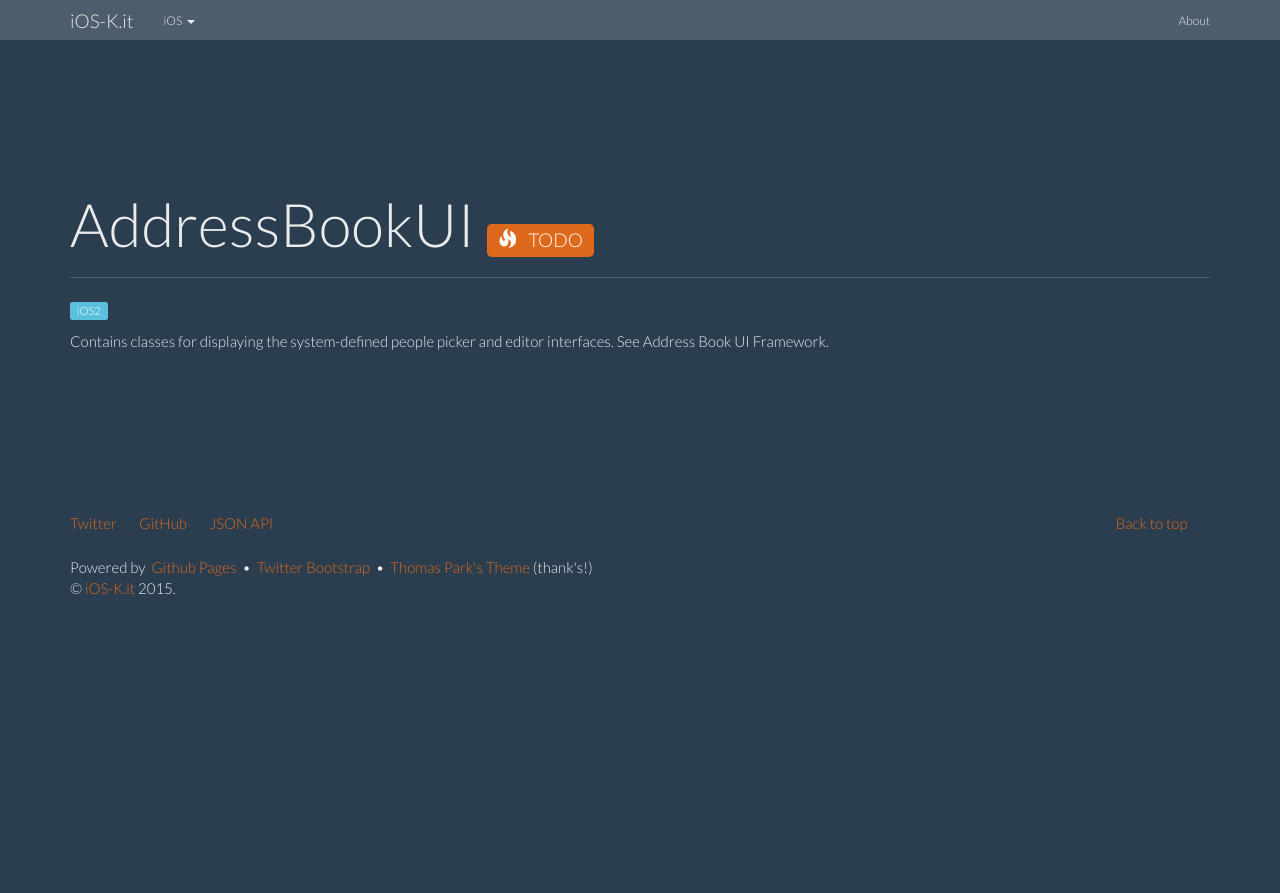
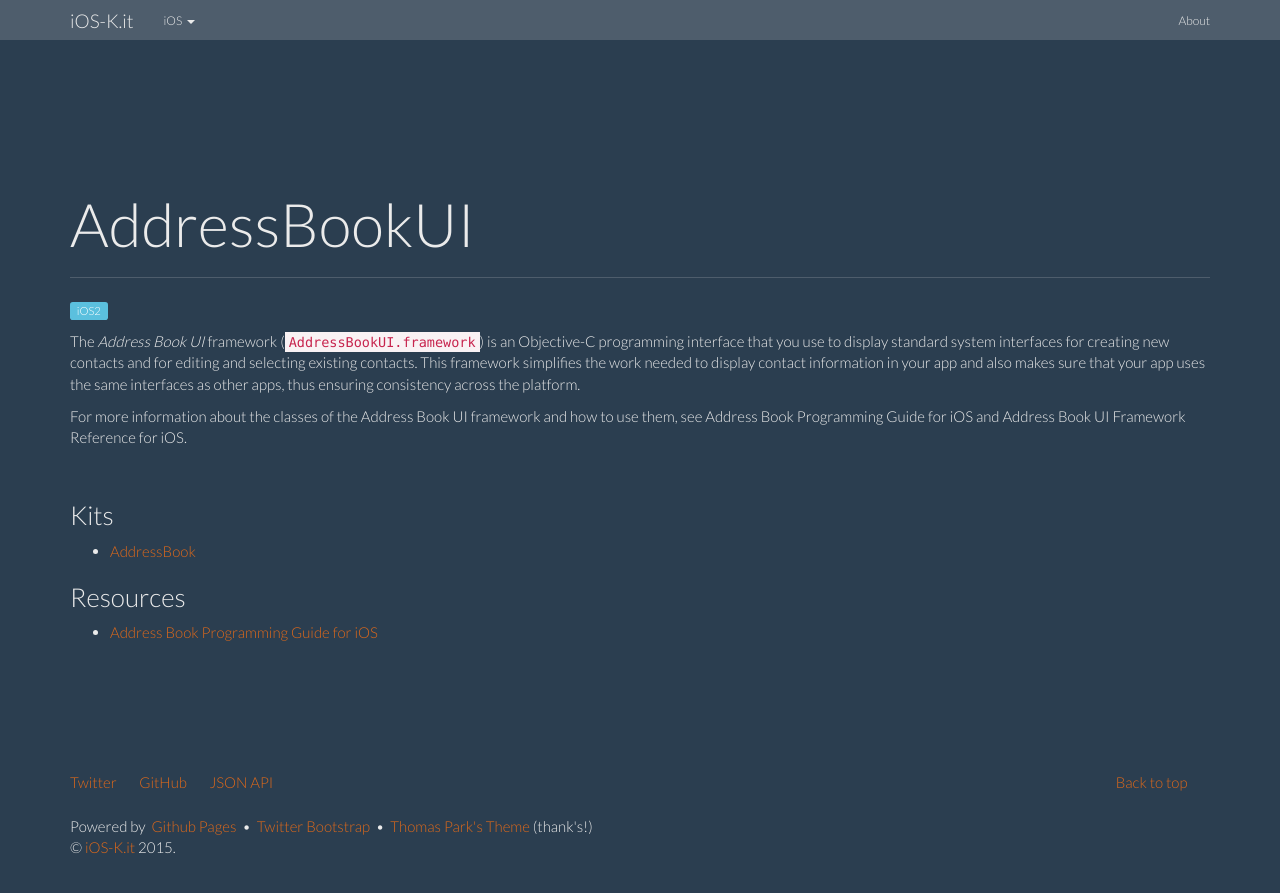
Before and after one commit to ioskit/ioskit.github.io, a Jekyll site: the page built from _kits/AddressBookUI.md, in a window 1280 px wide and 934 px high. Shown: the top 893 px of the window. Built offline with Jekyll 4.4.1, drawn with Linux system fonts in a browser that asks for light colours; nearby versions of some CDN libraries.

Commit message:
Kit: AddressBookUI.

```diff
--- a/_kits/AddressBookUI.md
+++ b/_kits/AddressBookUI.md
@@ -2,16 +2,20 @@
 layout: kit
 name: 'AddressBookUI'
 id: addressbookui
-status: TODO
+status:
 since: iOS2
 prefixe: 'AB'
 link:
-abstract: "Contains classes for displaying the system-defined people picker and editor interfaces. See Address Book UI Framework."
-links__:
+abstract: "Contains classes for displaying the system-defined people picker and editor interfaces."
+kits:
+ - AddressBook
+links:
  - link:
-     name: 'aaa'
-     url: bbb
-     description: 'ccc'
+     name: 'Address Book Programming Guide for iOS'
+     url: https://developer.apple.com/library/ios/documentation/ContactData/Conceptual/AddressBookProgrammingGuideforiPhone/Introduction.html#//apple_ref/doc/uid/TP40007744
+     description: ''
 ---
 
-Contains classes for displaying the system-defined people picker and editor interfaces. See Address Book UI Framework.
+The *Address Book UI* framework (`AddressBookUI.framework`) is an Objective-C programming interface that you use to display standard system interfaces for creating new contacts and for editing and selecting existing contacts. This framework simplifies the work needed to display contact information in your app and also makes sure that your app uses the same interfaces as other apps, thus ensuring consistency across the platform.
+
+For more information about the classes of the Address Book UI framework and how to use them, see Address Book Programming Guide for iOS and Address Book UI Framework Reference for iOS.
```
Also changed, not shown: _kits/AddressBook.md (+2 -0 lines).
